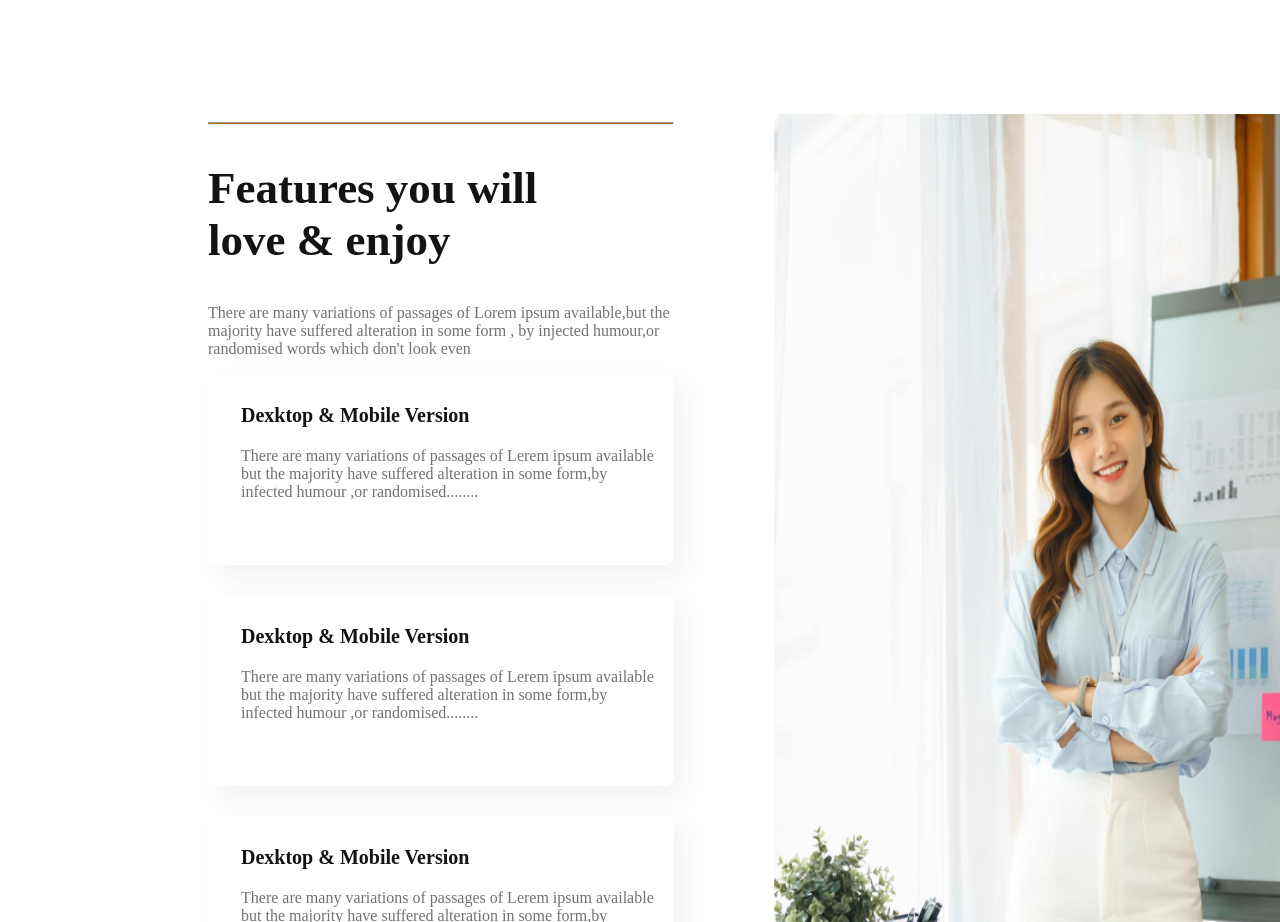
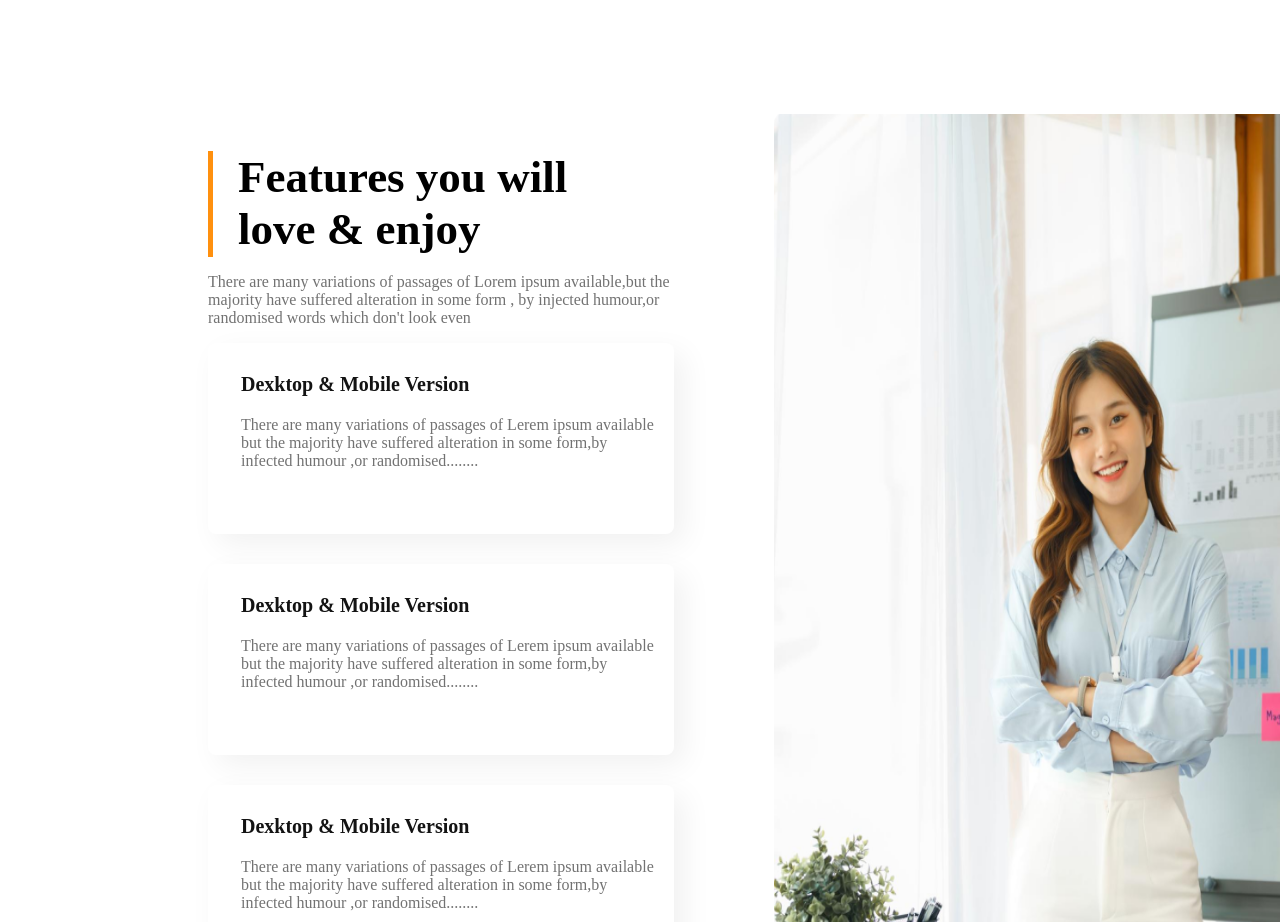
Before and after one commit to nurujjaman01/g3-architects-resources, a plain HTML site: page index.html in a window 1280 px wide. Shown: the part 2200-3122 px from the top of the page. Drawn offline with Linux system fonts and the light colour scheme.

Commit message:
added Features-heat

```diff
--- a/css/style.css
+++ b/css/style.css
@@ -147,23 +147,21 @@ border: none;}
     display: flex;
     padding: 100px 200px;
     gap: 100px;
+
 }
 .Features-love-title{
-    color: var(--Dark-01, #131313);
+
     font-family: Work Sans;
     font-size: 45px;
     font-style: normal;
     font-weight: 700;
     width: 368px;
-    }
+    margin-left: 25px;
 
 
 
+    }
 
-hr{
-    background: #b6670d;
-    height: 1px;
-}
 
 
 .features-heat-img img{
@@ -232,6 +230,14 @@ height: 180px;
 margin-top: -200px;
 margin-left:-50px ;
 border: none;
+
+}
+.love{
+    border-left: 5px solid  #FF900E;
+    width: 5px;
+    height: 106px;
+
+
 
 }
 /* -------------------------------------------our Feature love style end ------------------------------------------------------------------ */
--- a/index.html
+++ b/index.html
@@ -62,10 +62,11 @@
     <!-- ---------------------------Features you will love & enjoy start------------------------------------------------------------------------------- -->
     <section class="features-injoy">
         <div class="Features-love">
-            <hr>
-            <h2 class="Features-love-title   "> Features you will love & enjoy</h2>
+            <div class="love">
+                <h2 class="Features-love-title   "> Features you will love & enjoy</h2>
+            </div>
 
-            <p class="Features-love-description">There are many variations of passages of Lorem ipsum available,but the majority have suffered alteration in some form , by injected humour,or randomised words which don't look even</p>
+                 <p class="Features-love-description">There are many variations of passages of Lorem ipsum available,but the majority have suffered alteration in some form , by injected humour,or randomised words which don't look even</p>
              <div class="Features-heat">
                 <div class="Features-info">
                     <h3 class="info-title">Dexktop & Mobile Version</h3>
```
